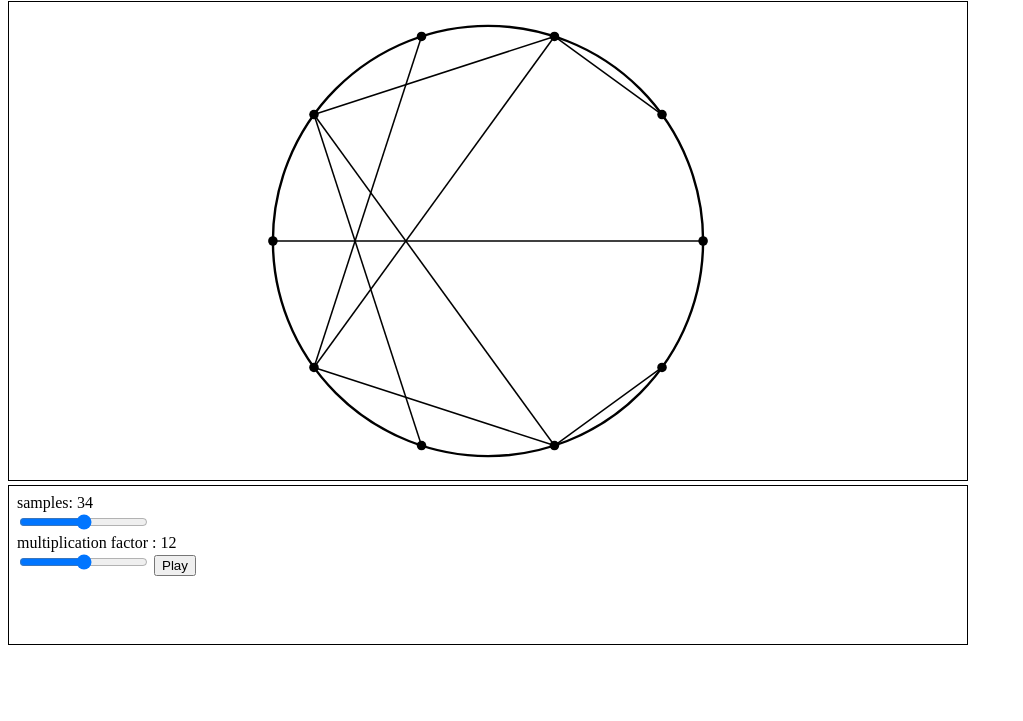
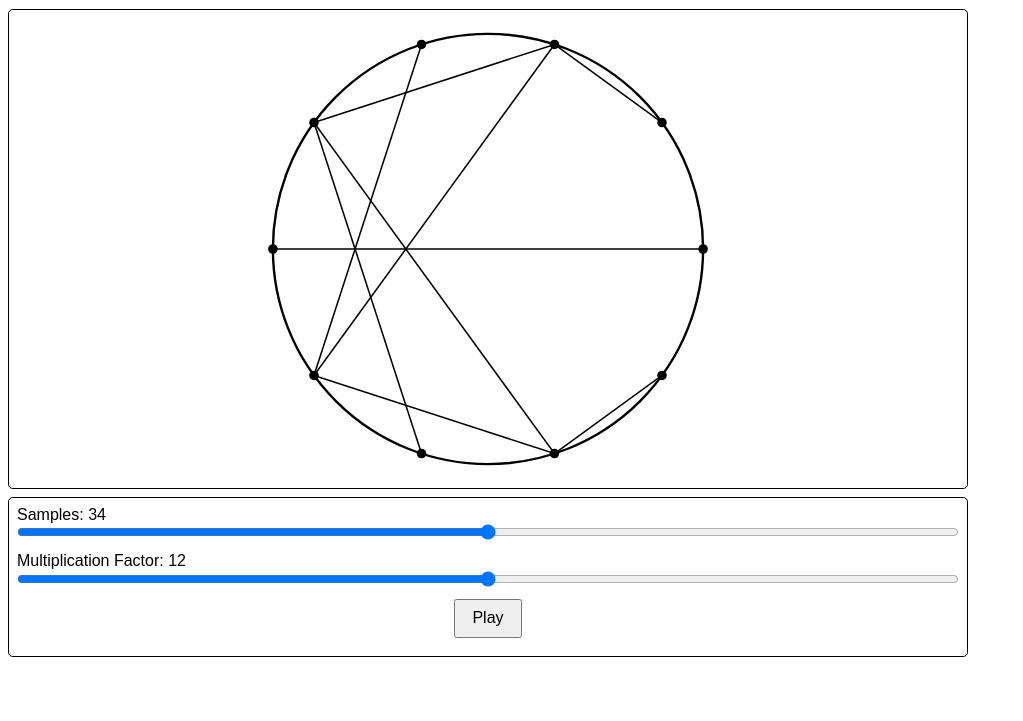
Before and after one commit to octopodidae/jao-aout-2022, a website with bundled scripts: page src/index.html in a window 1280 px wide. Shown: the part 79-800 px from the top of the page, without its empty margins (0-1023 px from the left). Built offline with nearby package versions, Linux system fonts and the light colour scheme.

Commit message:
dev: added styles on command

```diff
--- a/src/index.html
+++ b/src/index.html
@@ -5,6 +5,8 @@
     <meta http-equiv="X-UA-Compatible" content="IE=edge" />
     <meta name="viewport" content="width=device-width, initial-scale=1.0" />
     <title>Multiplication</title>
+    <link rel="stylesheet" href="../node_modules/normalize.css/normalize.css" />
+    <link rel="stylesheet" href="../node_modules/sanitize.css/sanitize.css" />
     <link rel="stylesheet" href="style.css" />
   </head>
 
@@ -24,11 +26,11 @@
     </svg>
     <div class="command">
       <label class="samples">
-        <div>samples: <span>34</span></div>
+        <div>Samples: <span>34</span></div>
         <input type="range" min="0" max="100" step="1" />
       </label>
       <label class="multiplicationFactor">
-        <div>multiplication factor : <span>12</span></div>
+        <div>Multiplication Factor: <span>12</span></div>
         <input type="range" min="0" max="100" step="1" />
       </label>
       <button>Play</button>
--- a/src/style.css
+++ b/src/style.css
@@ -1,10 +1,12 @@
-* {
-  box-sizing: border-box;
+body {
+  padding: 0.5em;
+  font-family: sans-serif;
 }
 svg {
   border: 0.1em solid black;
   width: 60em;
   height: 30em;
+  border-radius: 0.3em;
 }
 
 .samples circle {
@@ -17,8 +19,25 @@ svg {
 }
 
 div.command {
+  margin-top: 0.5em;
   border: 0.1em solid black;
   width: 60em;
   height: 10em;
   padding: 0.5em;
+  display: flex;
+  flex-flow: column;
+  gap: 0.5em;
+  align-items: center;
+  border-radius: 0.3em;
 }
+input,
+label {
+  width: 100%;
+}
+button {
+  padding: 0.5em 1em;
+  /* border-radius: 0.3em; */
+}
+input {
+  cursor: pointer;
+}
```
